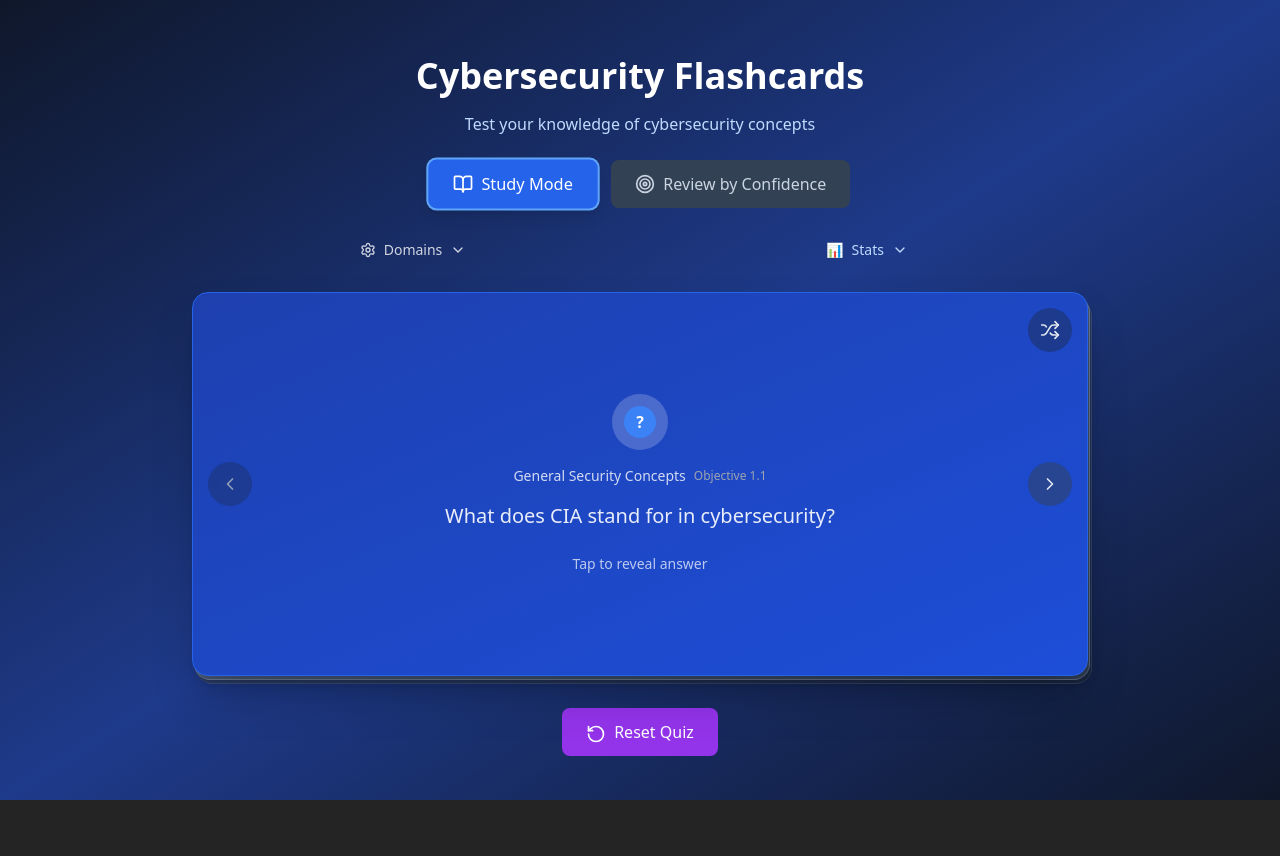
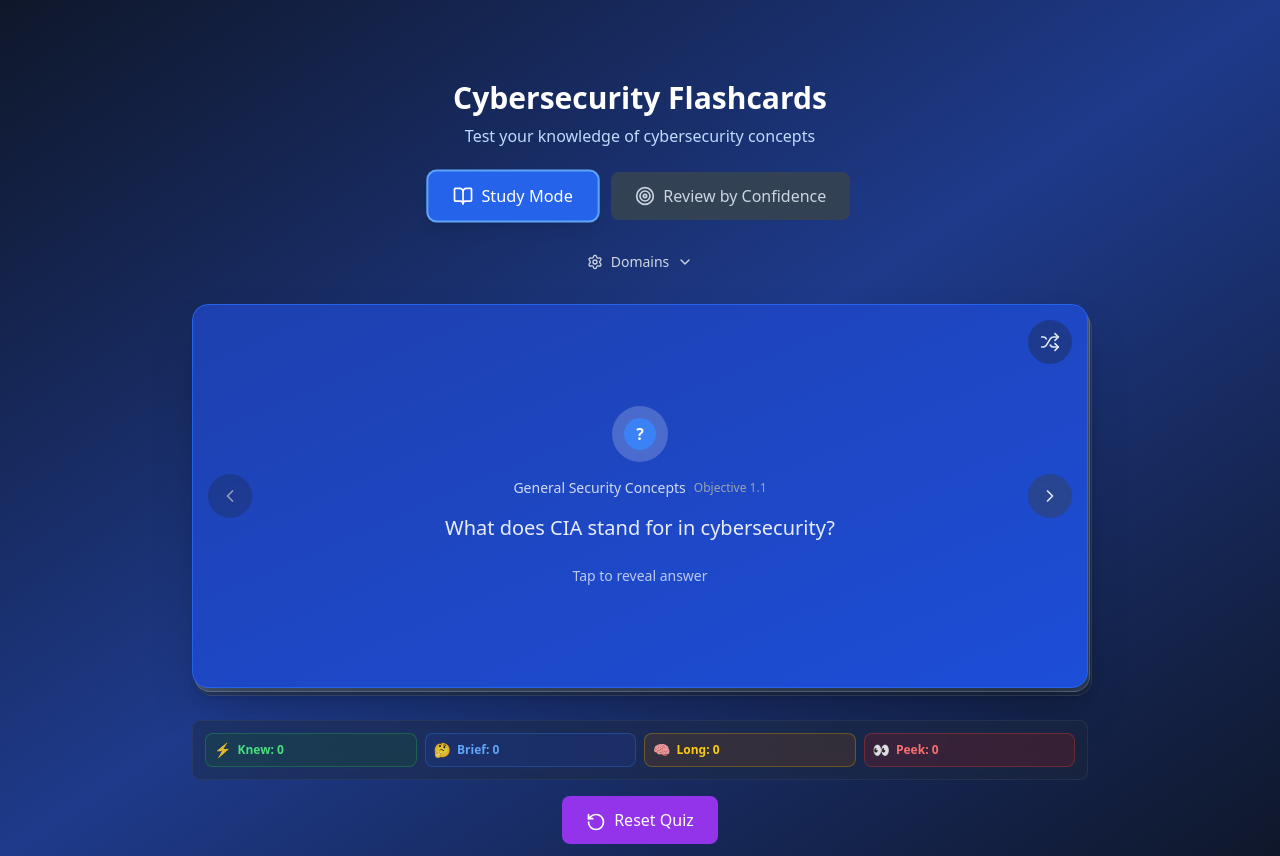
Before and after one commit to LRodriguez92/cyber-security-flashcards, a React (Vite) app: page / in a window 1280 px wide. Before the commit the page ends 800 px from the top, so only its background shows below. Built offline with nearby package versions, Linux system fonts and the light colour scheme.

Commit message:
changed layout and spacing

```diff
--- a/src/components/CyberSecurityFlashcards.tsx
+++ b/src/components/CyberSecurityFlashcards.tsx
@@ -18,10 +18,10 @@ import ConfidenceButtons from './ConfidenceButtons';
 import Navigation from './Navigation';
 import CompletionMessage from './CompletionMessage';
 import EmptyState from './EmptyState';
+import ProgressSummary from './ProgressSummary';
 
 const CyberSecurityFlashcards: React.FC = () => {
   const [showFilters, setShowFilters] = useState(false);
-  const [isExpanded, setIsExpanded] = useState(false);
   const [pendingDomains, setPendingDomains] = useState<string[]>([]);
   const [pendingConfidenceCategories, setPendingConfidenceCategories] = useState<string[]>([]);
 
@@ -97,7 +97,6 @@ const CyberSecurityFlashcards: React.FC = () => {
       setPendingConfidenceCategories(selectedConfidenceCategories);
     }
     setShowFilters(true);
-    setIsExpanded(false);
   };
 
   // Handle pending domain changes
@@ -160,7 +159,7 @@ const CyberSecurityFlashcards: React.FC = () => {
     <div className="min-h-screen min-h-dvh bg-gradient-to-br from-slate-900 via-blue-900 to-slate-900 p-2 sm:p-2 lg:p-3 mobile-safe-padding">
 
 
-      <div className="max-w-4xl mx-auto pt-4 sm:pt-6 lg:pt-8">
+      <div className="max-w-4xl mx-auto pt-8 sm:pt-12 lg:pt-16">
         <Header />
 
 
@@ -170,10 +169,9 @@ const CyberSecurityFlashcards: React.FC = () => {
           onModeChange={switchMode}
         />
 
-                 {/* Side-by-side Study Options and Progress Summary */}
+        {/* Study Options */}
         <div className="mb-4 sm:mb-6 mt-4 sm:mt-6">
           <div className="flex gap-3">
-            {/* Study Options */}
             <div className="flex-1">
               <button
                 onClick={() => {
@@ -195,28 +193,6 @@ const CyberSecurityFlashcards: React.FC = () => {
                   {currentMode === 'review' ? 'Categories' : 'Domains'}
                 </span>
                 <ChevronDown className={`w-3 h-3 sm:w-4 sm:h-4 transition-transform ${showFilters ? 'rotate-180' : ''}`} />
-              </button>
-            </div>
-
-            {/* Progress Summary Toggle */}
-            <div className="flex-1">
-                             <button
-                 onClick={() => {
-                   if (isExpanded) {
-                     setIsExpanded(false);
-                   } else {
-                     setIsExpanded(true);
-                     setShowFilters(false); // Close filters if open
-                   }
-                 }}
-                 className="flex items-center gap-1.5 sm:gap-2 text-blue-200 hover:text-blue-100 transition-colors w-full justify-center focus:outline-none focus:ring-2 focus:ring-blue-400 focus:ring-offset-2 focus:ring-offset-slate-900 rounded-lg p-1.5 sm:p-2 text-xs sm:text-sm"
-                 aria-label={isExpanded ? "Hide progress summary" : "Show progress summary"}
-                 aria-expanded={isExpanded}
-               >
-                <span>📊</span>
-                <span className="hidden xs:inline">Progress</span>
-                <span className="xs:hidden">Stats</span>
-                <ChevronDown className={`w-3 h-3 sm:w-4 sm:h-4 transition-transform ${isExpanded ? 'rotate-180' : ''}`} />
               </button>
             </div>
           </div>
@@ -261,31 +237,7 @@ const CyberSecurityFlashcards: React.FC = () => {
           </div>
         </Modal>
 
-        {/* Progress Summary Modal */}
-        <Modal
-          isOpen={isExpanded}
-          onClose={() => setIsExpanded(false)}
-          title="Progress Summary"
-        >
-          <div className="grid grid-cols-2 sm:grid-cols-4 gap-2 sm:gap-3">
-            <div className="flex items-center gap-1.5 sm:gap-2 bg-green-900/30 px-2 sm:px-3 py-1.5 sm:py-2 rounded-lg border border-green-500/30">
-              <span className="text-sm sm:text-lg">⚡</span>
-              <span className="text-green-400 font-semibold text-xs sm:text-sm">Knew: {confidenceTracking['knew-it'].length}</span>
-            </div>
-            <div className="flex items-center gap-1.5 sm:gap-2 bg-blue-900/30 px-2 sm:px-3 py-1.5 sm:py-2 rounded-lg border border-blue-500/30">
-              <span className="text-sm sm:text-lg">🤔</span>
-              <span className="text-blue-400 font-semibold text-xs sm:text-sm">Brief: {confidenceTracking['quick-think'].length}</span>
-            </div>
-            <div className="flex items-center gap-1.5 sm:gap-2 bg-yellow-900/30 px-2 sm:px-3 py-1.5 sm:py-2 rounded-lg border border-yellow-500/30">
-              <span className="text-sm sm:text-lg">🧠</span>
-              <span className="text-yellow-400 font-semibold text-xs sm:text-sm">Long: {confidenceTracking['long-think'].length}</span>
-            </div>
-            <div className="flex items-center gap-1.5 sm:gap-2 bg-red-900/30 px-2 sm:px-3 py-1.5 sm:py-2 rounded-lg border border-red-500/30">
-              <span className="text-sm sm:text-lg">👀</span>
-              <span className="text-red-400 font-semibold text-xs sm:text-sm">Peek: {confidenceTracking['peeked'].length}</span>
-            </div>
-          </div>
-        </Modal>
+
 
         {/* Flashcard or Empty State */}
         <div className="mt-4 sm:mt-6 flex flex-col min-h-0 flex-1">
@@ -320,8 +272,13 @@ const CyberSecurityFlashcards: React.FC = () => {
           <EmptyState currentMode={currentMode} />
         )}
 
+        {/* Progress Summary - Hide when confidence buttons are visible */}
+        {!(currentMode === 'study' && isFlipped && !answered) && (
+          <ProgressSummary confidenceTracking={confidenceTracking} />
+        )}
+
         {/* Spacer to push navigation to bottom on mobile */}
-        <div className="flex-1 min-h-[60px] sm:min-h-0"></div>
+        <div className="flex-1 min-h-[20px] sm:min-h-0"></div>
 
         <Navigation onReset={resetState} hidden={currentMode === 'study' && isFlipped && !answered} />
 
--- a/src/components/Header.tsx
+++ b/src/components/Header.tsx
@@ -2,11 +2,11 @@ import React from 'react';
 
 const Header: React.FC = () => {
   return (
-    <div className="text-center mb-2 sm:mb-3 pt-1 sm:pt-2 lg:pt-3">
-      <h1 className="text-4xl font-bold text-white mb-3 sm:mb-4">
+    <div className="text-center mb-2 sm:mb-3 pt-1">
+      <h1 className="text-2xl sm:text-3xl font-bold text-white mb-1 sm:mb-2">
         Cybersecurity Flashcards
       </h1>
-      <p className="text-blue-200 mb-4 sm:mb-6">Test your knowledge of cybersecurity concepts</p>
+      <p className="text-blue-200 text-sm sm:text-base mb-4 sm:mb-6">Test your knowledge of cybersecurity concepts</p>
     </div>
   );
 };
--- /dev/null
+++ b/src/components/ProgressSummary.tsx
@@ -0,0 +1,37 @@
+import React from 'react';
+
+interface ProgressSummaryProps {
+  confidenceTracking: {
+    'knew-it': any[];
+    'quick-think': any[];
+    'long-think': any[];
+    'peeked': any[];
+  };
+}
+
+const ProgressSummary: React.FC<ProgressSummaryProps> = ({ confidenceTracking }) => {
+  return (
+    <div className="bg-slate-800/40 backdrop-blur-sm rounded-lg border border-slate-600/30 p-3 mb-4">
+      <div className="grid grid-cols-2 sm:grid-cols-4 gap-2">
+        <div className="flex items-center gap-1.5 bg-green-900/30 px-2 py-1.5 rounded-lg border border-green-500/30">
+          <span className="text-sm">⚡</span>
+          <span className="text-green-400 font-semibold text-xs">Knew: {confidenceTracking['knew-it'].length}</span>
+        </div>
+        <div className="flex items-center gap-1.5 bg-blue-900/30 px-2 py-1.5 rounded-lg border border-blue-500/30">
+          <span className="text-sm">🤔</span>
+          <span className="text-blue-400 font-semibold text-xs">Brief: {confidenceTracking['quick-think'].length}</span>
+        </div>
+        <div className="flex items-center gap-1.5 bg-yellow-900/30 px-2 py-1.5 rounded-lg border border-yellow-500/30">
+          <span className="text-sm">🧠</span>
+          <span className="text-yellow-400 font-semibold text-xs">Long: {confidenceTracking['long-think'].length}</span>
+        </div>
+        <div className="flex items-center gap-1.5 bg-red-900/30 px-2 py-1.5 rounded-lg border border-red-500/30">
+          <span className="text-sm">👀</span>
+          <span className="text-red-400 font-semibold text-xs">Peek: {confidenceTracking['peeked'].length}</span>
+        </div>
+      </div>
+    </div>
+  );
+};
+
+export default ProgressSummary;
```
Lines whose indentation alone changed are shown as unchanged.
